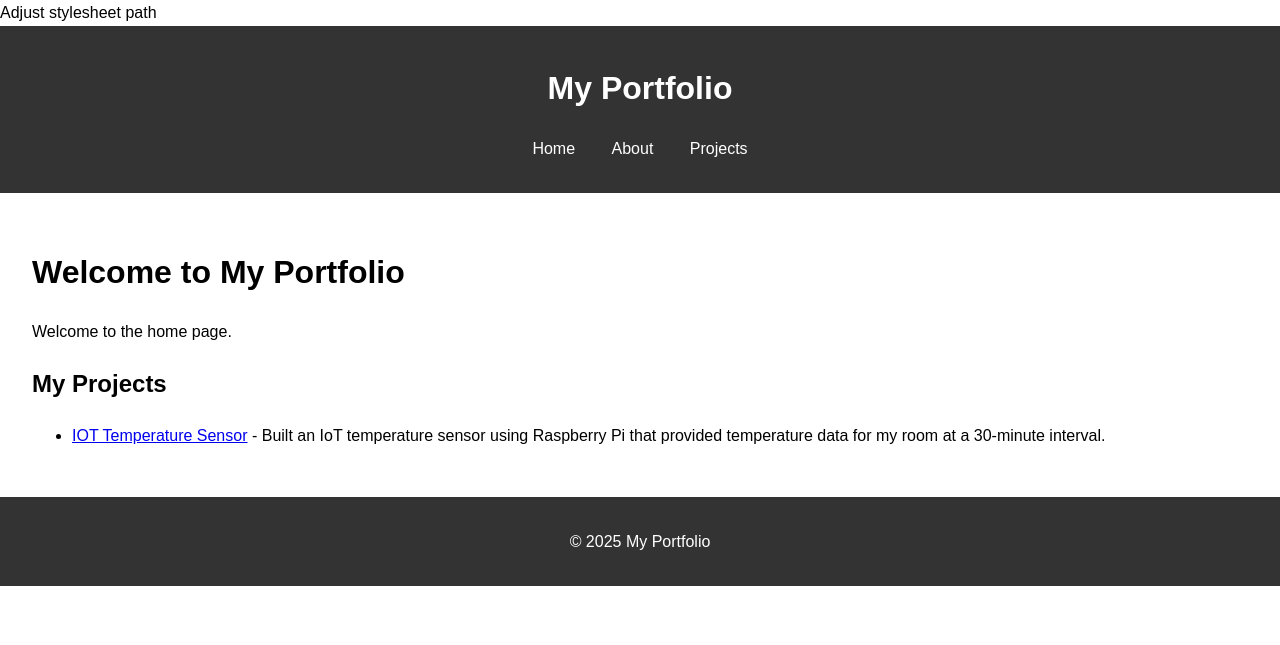
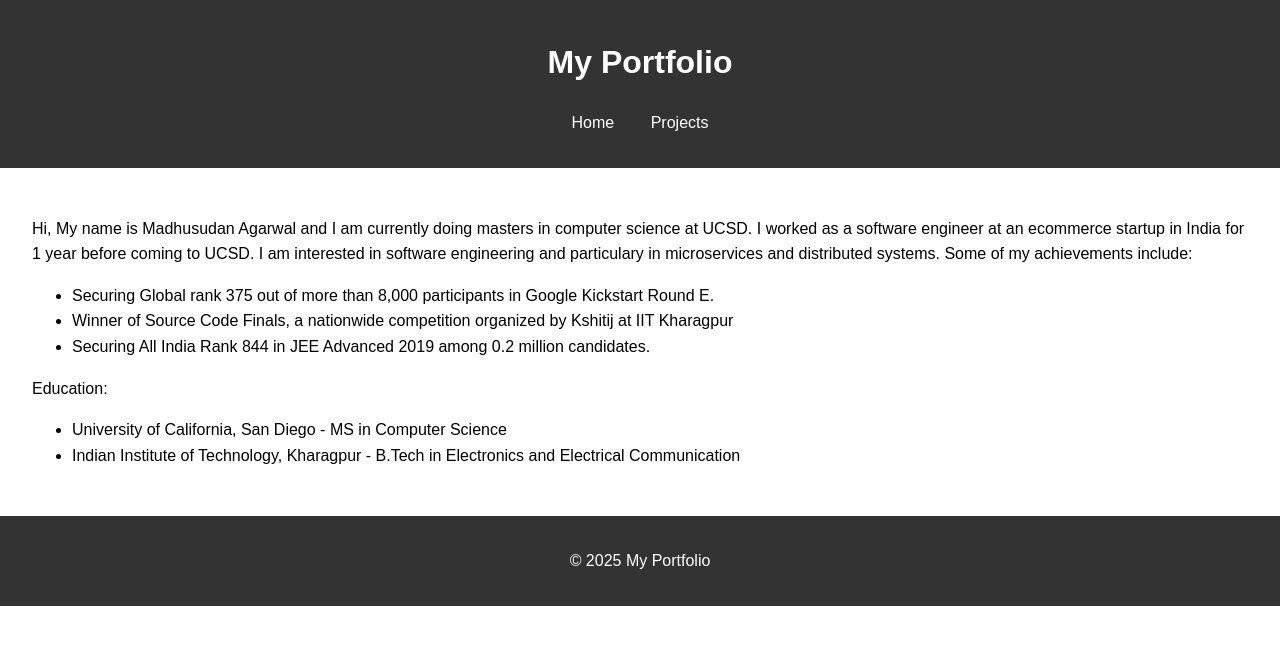
Before and after one commit to hero1601/hero1601.github.io, a Jekyll site: the page built from index.html, in a window 1280 px wide. Shown: the top 645 px of the page. Built offline with Jekyll 4.4.1, drawn with Linux system fonts in a browser that asks for light colours.

Commit message:
added details for home page

```diff
--- a/_layouts/default.html
+++ b/_layouts/default.html
@@ -4,7 +4,7 @@
     <meta charset="UTF-8">
     <meta name="viewport" content="width=device-width, initial-scale=1.0">
     <title>{{ page.title | default: site.title }}</title>
-    <link rel="stylesheet" href="/assets/css/style.css"> Adjust stylesheet path
+    <link rel="stylesheet" href="/assets/css/style.css">
 </head>
 <body>
     <header>
@@ -12,7 +12,6 @@
         <nav>
             <ul>
                 <li><a href="/">Home</a></li>
-                <li><a href="/about">About</a></li>
                 <li><a href="/projects">Projects</a></li>
             </ul>
         </nav>
--- a/index.html
+++ b/index.html
@@ -3,10 +3,28 @@ layout: default
 title: Home
 ---
 
-<h1>Welcome to {{ site.title }}</h1>
-<p>Welcome to the home page.</p>
+<p>
+    Hi, My name is Madhusudan Agarwal and I am currently doing masters in computer science at UCSD.
+    I worked as a software engineer at an ecommerce startup in India for 1 year before coming to UCSD.
+    I am interested in software engineering and particulary in microservices and distributed systems.
+    Some of my achievements include:
+    <ul>
+        <li>Securing Global rank 375 out of more than 8,000 participants in Google Kickstart Round E.</li>
+        <li>Winner of Source Code Finals, a nationwide competition organized by Kshitij at IIT Kharagpur</li>
+        <li>Securing All India Rank 844 in JEE Advanced 2019 among 0.2 million candidates.</li>
+    </ul>
+</p>
 
-<section id="projects">
+<p>
+    Education:
+    <ul>
+        <li>University of California, San Diego - MS in Computer Science</li>
+        <li>Indian Institute of Technology, Kharagpur - B.Tech in Electronics and Electrical Communication</li>
+    </ul>
+</p>
+
+
+<!-- <section id="projects">
     <h2>My Projects</h2>
     <ul>
         {% for project in site.projects %}
@@ -15,4 +33,4 @@ title: Home
         </li>
         {% endfor %}
     </ul>
-</section>
+</section> -->
```
